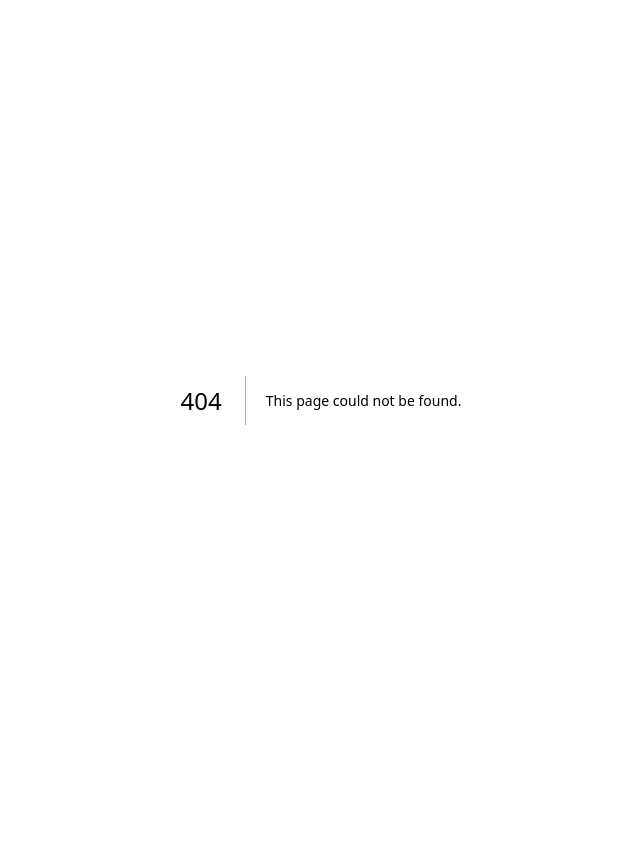
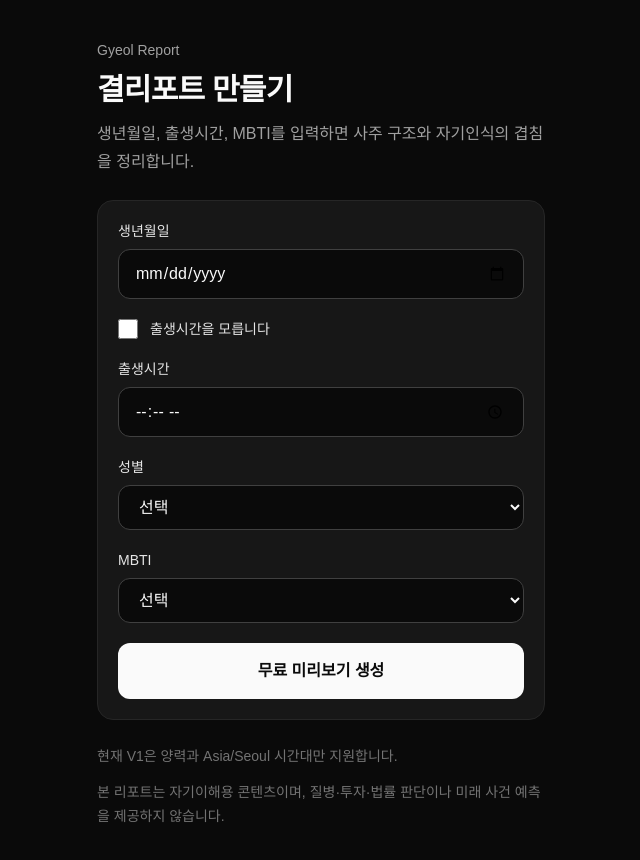
Before and after one commit to Deokjjang/gyeol-report, a Next.js app: page /report/new in a window 1280 px wide. Before the commit this address had no page. Shown: the top 860 px of the page, without its empty margins (319-959 px from the left). Before the commit the page ends 800 px from the top, so only its background shows below. Built offline with nearby package versions, Linux system fonts and the light colour scheme.

Commit message:
feat: add new report page skeleton

```diff
--- /dev/null
+++ b/src/app/report/new/page.tsx
@@ -0,0 +1,135 @@
+const mbtiTypes = [
+  "INTJ",
+  "INTP",
+  "ENTJ",
+  "ENTP",
+  "INFJ",
+  "INFP",
+  "ENFJ",
+  "ENFP",
+  "ISTJ",
+  "ISFJ",
+  "ESTJ",
+  "ESFJ",
+  "ISTP",
+  "ISFP",
+  "ESTP",
+  "ESFP",
+] as const;
+
+export default function NewReportPage() {
+  return (
+    <main className="min-h-screen bg-neutral-950 px-6 py-10 text-neutral-50">
+      <section className="mx-auto max-w-md space-y-6">
+        <header className="space-y-3">
+          <p className="text-sm font-medium text-neutral-400">Gyeol Report</p>
+          <h1 className="text-3xl font-bold tracking-tight">결리포트 만들기</h1>
+          <p className="leading-7 text-neutral-400">
+            생년월일, 출생시간, MBTI를 입력하면 사주 구조와 자기인식의
+            겹침을 정리합니다.
+          </p>
+        </header>
+
+        <form className="space-y-5 rounded-2xl border border-neutral-800 bg-neutral-900 p-5">
+          <input type="hidden" name="calendarType" value="SOLAR" />
+          <input type="hidden" name="timezone" value="Asia/Seoul" />
+
+          <div className="space-y-2">
+            <label
+              htmlFor="birthDate"
+              className="block text-sm font-medium text-neutral-200"
+            >
+              생년월일
+            </label>
+            <input
+              id="birthDate"
+              name="birthDate"
+              type="date"
+              className="w-full rounded-xl border border-neutral-700 bg-neutral-950 px-4 py-3 text-neutral-50 outline-none focus:border-neutral-400"
+            />
+          </div>
+
+          <label className="flex items-center gap-3 text-sm font-medium text-neutral-200">
+            <input
+              name="birthTimeUnknown"
+              type="checkbox"
+              className="h-5 w-5 rounded border-neutral-700 bg-neutral-950"
+            />
+            출생시간을 모릅니다
+          </label>
+
+          <div className="space-y-2">
+            <label
+              htmlFor="birthTime"
+              className="block text-sm font-medium text-neutral-200"
+            >
+              출생시간
+            </label>
+            <input
+              id="birthTime"
+              name="birthTime"
+              type="time"
+              className="w-full rounded-xl border border-neutral-700 bg-neutral-950 px-4 py-3 text-neutral-50 outline-none focus:border-neutral-400"
+            />
+          </div>
+
+          <div className="space-y-2">
+            <label
+              htmlFor="gender"
+              className="block text-sm font-medium text-neutral-200"
+            >
+              성별
+            </label>
+            <select
+              id="gender"
+              name="gender"
+              className="w-full rounded-xl border border-neutral-700 bg-neutral-950 px-4 py-3 text-neutral-50 outline-none focus:border-neutral-400"
+              defaultValue=""
+            >
+              <option value="">선택</option>
+              <option value="MALE">남성</option>
+              <option value="FEMALE">여성</option>
+            </select>
+          </div>
+
+          <div className="space-y-2">
+            <label
+              htmlFor="mbtiType"
+              className="block text-sm font-medium text-neutral-200"
+            >
+              MBTI
+            </label>
+            <select
+              id="mbtiType"
+              name="mbtiType"
+              className="w-full rounded-xl border border-neutral-700 bg-neutral-950 px-4 py-3 text-neutral-50 outline-none focus:border-neutral-400"
+              defaultValue=""
+            >
+              <option value="">선택</option>
+              {mbtiTypes.map((type) => (
+                <option key={type} value={type}>
+                  {type}
+                </option>
+              ))}
+            </select>
+          </div>
+
+          <button
+            type="button"
+            className="w-full rounded-xl bg-neutral-50 px-5 py-4 font-semibold text-neutral-950"
+          >
+            무료 미리보기 생성
+          </button>
+        </form>
+
+        <div className="space-y-3 text-sm leading-6 text-neutral-500">
+          <p>현재 V1은 양력과 Asia/Seoul 시간대만 지원합니다.</p>
+          <p>
+            본 리포트는 자기이해용 콘텐츠이며, 질병·투자·법률 판단이나 미래
+            사건 예측을 제공하지 않습니다.
+          </p>
+        </div>
+      </section>
+    </main>
+  );
+}
```
